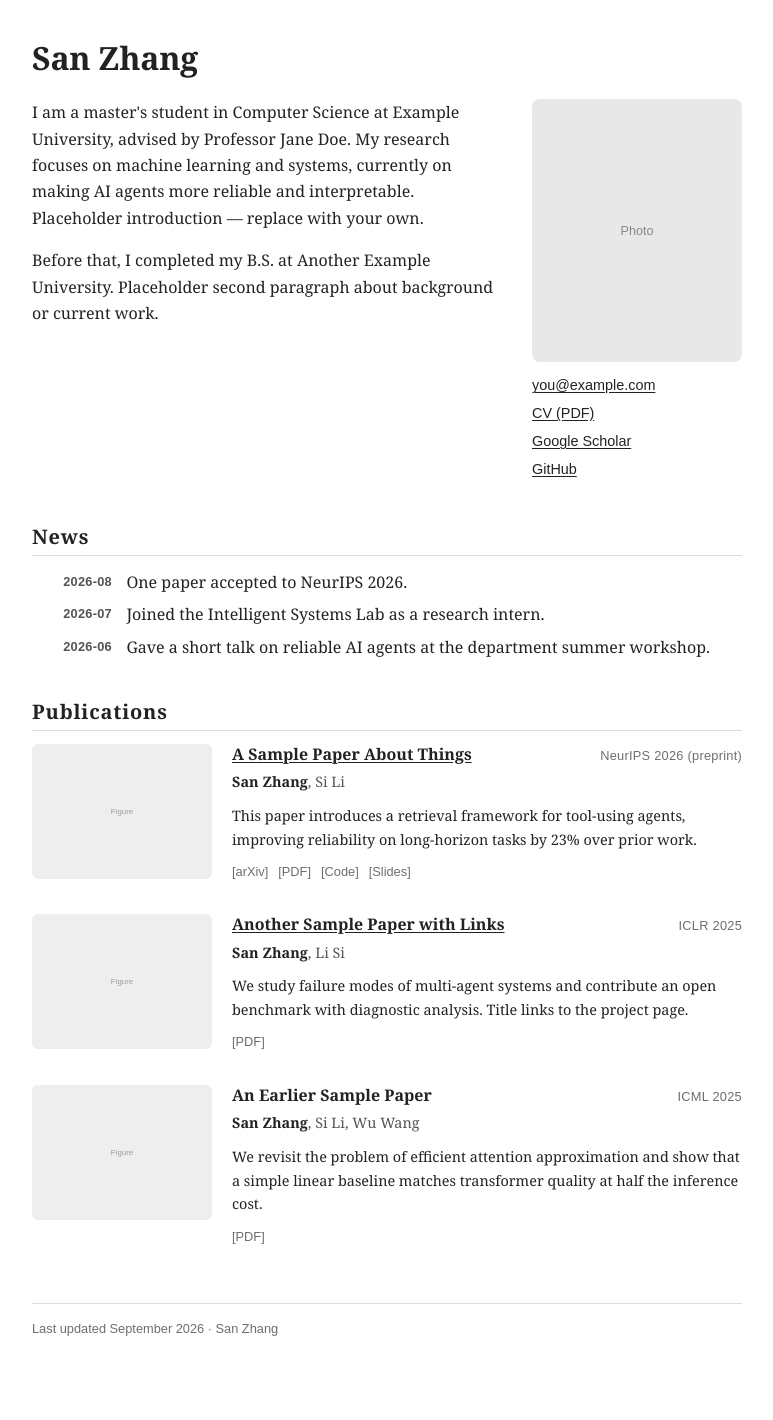
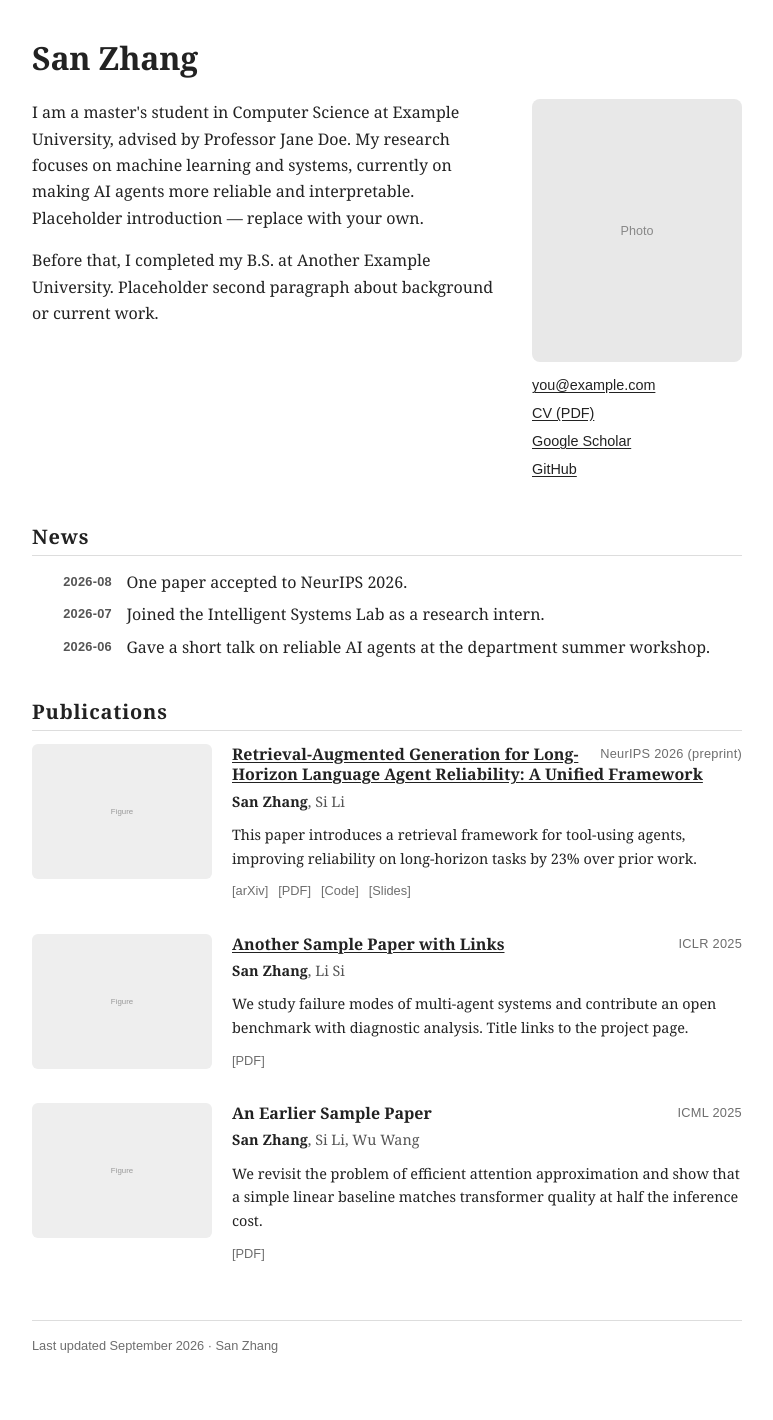
Before and after one commit to Sitaye/sitaye.github.io, a Jekyll site: the page built from index.html, in a window 1280 px wide. Shown: the whole page, without its empty margins (253-1026 px from the left). Built offline with Jekyll 4.4.1, drawn with Linux system fonts in a browser that asks for light colours.

Commit message:
fix: float venue tag so multi-line titles wrap around it on the first line

```diff
--- a/_data/publications.yml
+++ b/_data/publications.yml
@@ -9,7 +9,7 @@
       url: "https://example.com/paper3.pdf"
 
 - year: 2026
-  title: "A Sample Paper About Things"
+  title: "Retrieval-Augmented Generation for Long-Horizon Language Agent Reliability: A Unified Framework"
   authors: ["San Zhang", "Si Li"]
   venue: "NeurIPS 2026 (preprint)"
   figure: /assets/fig-placeholder.svg
--- a/_layouts/home.html
+++ b/_layouts/home.html
@@ -37,13 +37,11 @@
         <div class="pub-figure"><img src="{{ pub.figure | relative_url }}" alt=""></div>
         {%- endif -%}
         <div class="pub-body">
-          <div class="pub-head">
-            <h4 class="pub-title">
-              {%- if pub.project -%}<a href="{{ pub.project }}">{{ pub.title }}</a>
-              {%- else -%}{{ pub.title }}{%- endif -%}
-            </h4>
+          <h4 class="pub-title">
             {%- if pub.venue -%}<span class="pub-venue-tag">{{ pub.venue }}</span>{%- endif -%}
-          </div>
+            {%- if pub.project -%}<a href="{{ pub.project }}">{{ pub.title }}</a>
+            {%- else -%}{{ pub.title }}{%- endif -%}
+          </h4>
           <p class="pub-authors">
             {%- for a in pub.authors -%}
               {%- assign me = false -%}
--- a/assets/style.css
+++ b/assets/style.css
@@ -117,27 +117,22 @@ h2 {
 
 .pub-body { flex: 1 1 auto; min-width: 0; }
 
-.pub-head {
-  display: flex;
-  justify-content: space-between;
-  align-items: baseline;
-  gap: 1rem;
-  flex-wrap: wrap;
-}
-
 .pub-title {
   margin: 0;
   font-size: 1rem;
   font-weight: 700;
   line-height: 1.3;
+  overflow: hidden;
 }
 
 .pub-venue-tag {
-  margin-left: auto;
+  float: right;
+  margin-left: 1rem;
   font-family: var(--sans);
   font-size: 0.8rem;
   font-weight: 400;
   letter-spacing: 0.02em;
+  line-height: 1.3rem;
   color: var(--ink-meta);
   white-space: nowrap;
 }
```
